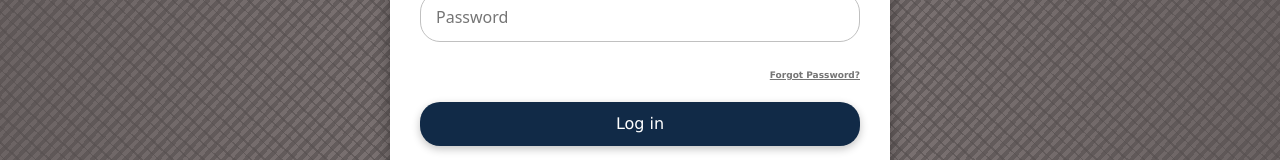
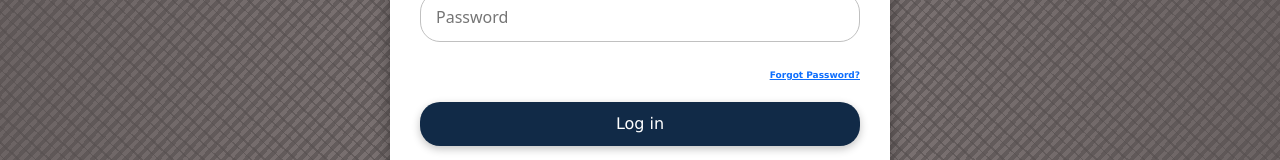
Before and after one commit to Soumadip-cmd/Employee--Management-, a React (Create React App) app in the folder client/: page / in a window 1280 px wide. Shown: the part 331-491 px from the top of the page. Built offline with nearby package versions, Linux system fonts and the light colour scheme; no server answers; a web font is replaced by a local one.

Commit message:
forgot password ui

```diff
--- a/client/src/App.js
+++ b/client/src/App.js
@@ -24,6 +24,7 @@
 import EditStaff from "./components/Staff/EditStaff";
 import EditSalary from "./components/Salary/EditSalary";
 import  { Toaster } from 'react-hot-toast';
+import ForgetPass from "./components/Authentication/ForgetPass";
 
 
 
@@ -215,6 +216,15 @@
         </>
       ),
     },
+    {
+      path: "/forgetPass",
+      element: (
+        <>
+
+          <ForgetPass/>
+        </>
+      ),
+    },
 
     {
       path: "/leaveHistory",
--- a/client/src/components/Authentication/ForgetPass.js
+++ b/client/src/components/Authentication/ForgetPass.js
@@ -1,5 +1,5 @@
 import React, { useState } from "react";
-import "./Special.css";
+import "./login.css";
 import { useNavigate } from "react-router-dom";
 
 const ForgetPass = () => {
--- a/client/src/components/Authentication/Login.js
+++ b/client/src/components/Authentication/Login.js
@@ -61,7 +61,7 @@
             required
           />
           <p className="page-link">
-            <span className="page-link-label">Forgot Password?</span>
+            <NavLink className="page-link-label" to='/forgetPass'>Forgot Password?</NavLink>
           </p>
 
           {/* Conditionally render LoginLoading if isLoading is true */}
```
